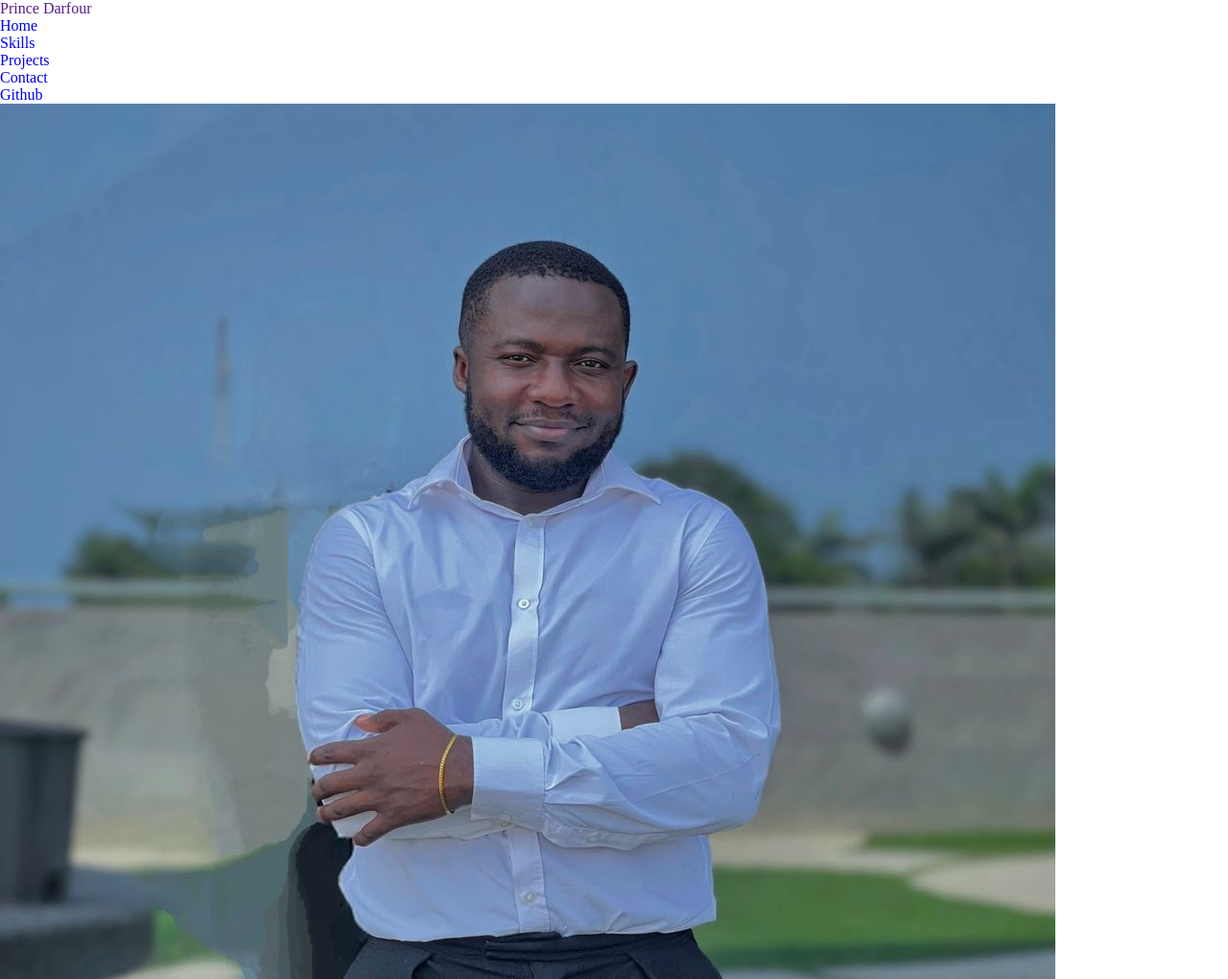
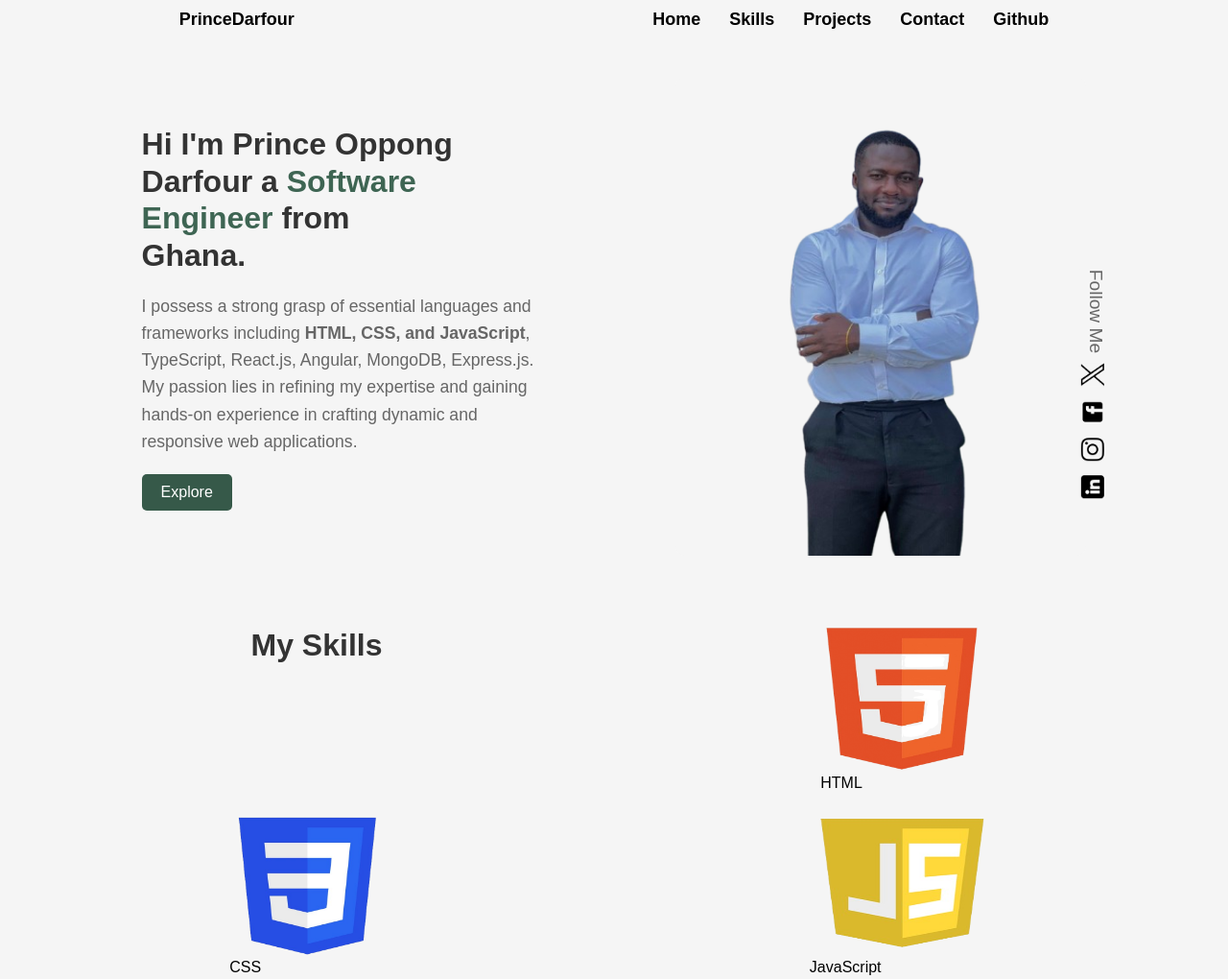
Before and after one commit to Kojo-Oppong/PersonalPortfolio, a plain HTML site: page index.html in a window 1280 px wide. Shown: the top 1020 px of the page at 96% size. Drawn offline with Linux system fonts and the light colour scheme.

Commit message:
ading hero and skills sections

```diff
--- a/index.html
+++ b/index.html
@@ -1,20 +1,22 @@
 <!DOCTYPE html>
 <html lang="en">
+
 <head>
   <meta charset="UTF-8">
   <meta name="viewport" content="width=device-width, initial-scale=1.0">
   <link rel="stylesheet" href="./styles/index.css">
   <title>Portfolio</title>
 </head>
+
 <body>
   <header>
     <nav>
-            <a href="">
-                Prince Darfour
+      <a href="#">
+        PrinceDarfour
       </a>
 
-            <div>
-                <ul>
+      <div class="nav-links">
+        <ul class="navlinks">
           <li><a href="#">Home</a></li>
           <li><a href="#">Skills</a></li>
           <li><a href="#">Projects</a></li>
@@ -25,45 +27,56 @@
     </nav>
   </header>
 
-     <section class="home" id="home">
-        <div class="home__container container grid">
-          <img src="./assets/images/WhatsApp Image.jpeg" alt="my image"/>
-          <div>
-            <h1>
-              Hi I'm Prince<br />Oppong Darfour a
-              <span>Software Engineer</span> from Ghana
-            </h1>
-            <p>
-              I possess a strong grasp of essential languages and frameworks
-              including
-              <strong
-                ><span>HTML</span>, <span>CSS</span>,
-                <span>JavaScript</span> </strong>
-                My passion lies in refining my expertise and gaining hands-on experience in crafting dynamic and responsive web applications.
-            </p>
-            <a href="#">
-              Explore
-            </a>
+  <body>
+
+    <div class="container">
+
+      <div class="content">
+        <h1>Hi I'm Prince Oppong Darfour a <span>Software Engineer</span> from <br> Ghana.</h1>
+        <p>I possess a strong grasp of essential languages and frameworks including <strong> HTML, CSS, and
+            JavaScript</strong>, TypeScript, React.js, Angular, MongoDB, Express.js. My passion lies in refining my
+          expertise and gaining hands-on
+          experience in crafting dynamic and responsive web applications.</p>
+        <button>Explore</button>
       </div>
 
-          <div>
-            <span>Follow Me</span>
+      <div class="image">
+        <img src="./assets/images/bgimg.png" alt="PrinceDarfour">
+      </div>
 
-            <div class="home__social-links">
-              <a
-                href="https://linkedin.com/in/angelokwakye"
-                target="_blank"
-                class="home__social-link"
-              >
-                <i class="fa-brands fa-linkedin"></i>
-              </a>
-              <a
-                href="https://x.com/iammdangelo_?s=08/">
-                <!-- <i class="ri-twitter-x-line"></i> -->
-              </a>
+    </div>
+
+    <div class="follow-me">
+      <div class="social-icons">
+        <a href="#"><img src="./assets/images/linkedin.png" alt="LinkedIn"></a>
+        <a href="#"><img src="./assets/images/instagram.png" alt="Instagram"></a>
+        <a href="#"><img src="./assets/images/facebook.png" alt="Facebook"></a>
+        <a href="https://x.com/khojooppong?s=21"><img src="./assets/images/twitter.png" alt="X/Twitter"></a>
+      </div>
+      <p>Follow Me</p>
+    </div>
+
+    <!-- Skills Section -->
+    <div class="skills-grid">
+      <h1>My Skills</h1>
+      <div class="skill">
+        <img src="./assets/images/asset1.png" alt="html icon">
+        <span>HTML</span>
+      </div>
+      <div class="skill">
+        <img src="./assets/images/asset2.png" alt="css icon">
+        <span>CSS</span>
+      </div>
+      <div class="skill">
+        <img src="./assets/images/asset3.png" alt="javascript icon">
+        <span>JavaScript</span>
+      </div>
+      <div class="skill">
+        <img src="./assets/images/asset4.png" alt="tailwind icon">
+        <span>Tailwind</span>
       </div>
     </div>
-        </div>
-      </section>
+
   </body>
+
 </html>
--- a/styles/index.css
+++ b/styles/index.css
@@ -1,9 +1,187 @@
 * {
     margin: auto;
     padding: 0;
+    box-sizing: border-box;
+    font-family: Arial, sans-serif;
+    background-color: whitesmoke;
 }
 
-nav a{
-    text-decoration: none;
+html {
+    scroll-behavior: smooth;
+}
+
+nav {
     display: flex;
 }
+
+.navlinks {
+    display: flex;
+    flex-direction: row;
+    justify-content: space-around;
+    justify-items: left;
+    gap: 30px;
+    color: black;
+    height: 40px;
+    list-style-type: none;
+}
+
+nav a {
+    text-decoration: none;
+    font-size: large;
+    font-weight: bold;
+    color: #000;
+}
+
+body {
+    /* display: flex; */
+    /* justify-content: center; */
+    /* align-items: center; */
+    /* min-height: 100vh; */
+    /* background-color: #f5f5f5; */
+    /* padding: 10px; */
+}
+
+/* Styling home section */
+
+.home-img {
+    /* height: 40;
+    width: 30%;
+    display: flex;
+    justify-content: left;
+    padding: 50px; */
+}
+
+.home {
+    /* display: flex;
+    justify-content: left;
+    align-items: left;
+    background-color: #f5f5f5;
+    padding: 10px; */
+}
+
+
+.home h1 {
+    /* display: flex;
+    justify-content: flex-start;
+    text-align: left;
+    padding-bottom: 40px;
+    margin-bottom: 0px; */
+}
+
+
+/* styles.css */
+
+body {
+    /* background-color: #f5f5f5; */
+    /* display: flex; */
+    /* justify-content: center; */
+    /* align-items: center;
+    min-height: 100vh; */
+    /* padding: 10px; */
+    /* position: relative;  */
+}
+
+.container {
+    display: flex;
+    align-items: center;
+    justify-content: space-between;
+    max-width: 100%;
+    width: 90%;
+    gap: 40px;
+    padding: 40px;
+}
+
+.content {
+    max-width: 40%;
+}
+
+h1 {
+    font-size: 2rem;
+    line-height: 1.2;
+    color: #333;
+}
+
+h1 span {
+    color: #3E6553;
+}
+
+p {
+    margin: 20px 0;
+    font-size: 1.1rem;
+    line-height: 1.6;
+    color: #666;
+}
+
+button {
+    padding: 10px 20px;
+    background-color: #365949;
+    color: #fff;
+    border: none;
+    border-radius: 5px;
+    font-size: 1rem;
+    cursor: pointer;
+    transition: background-color 0.3s;
+}
+
+button:hover {
+    background-color: #555;
+}
+
+.image {
+    max-width: 40%;
+}
+
+.image img {
+    width: 100%;
+    height: auto;
+    box-sizing: border-box;
+    border-radius: 10px;
+}
+
+.follow-me {
+    position: absolute;
+    right: 20px;
+    top: 50%;
+    transform: translateY(-50%) rotate(-90deg);
+    display: flex;
+    align-items: center;
+    gap: 10px;
+    color: #365949;
+}
+
+.follow-me p {
+    font-size: 1.2rem;
+    color: #666;
+    transform: rotate(-180deg);
+}
+
+.social-icons {
+    display: flex;
+    gap: 15px;
+}
+
+.social-icons a img {
+    width: 24px;
+    height: 24px;
+}
+
+.skills-grid h1 {
+    text-align: center;
+    margin: 0px 0px 32px;
+}
+
+.skills-grid span {
+    text-align: center;
+}
+
+.skills-grid {
+    display: grid;
+    grid-template-columns: repeat(2, 1fr);
+    gap: 20px;
+    padding: 30px;
+}
+
+.skills-grid img {
+    height: 150px;
+    width: 90%;
+}
```
Also changed, not shown: assets/images/bgimg.png (added), assets/images/facebook.png (added), assets/images/instagram.png (added), assets/images/linkedin.png (added), assets/images/twitter.png (added). Lines whose indentation alone changed are shown as unchanged.
